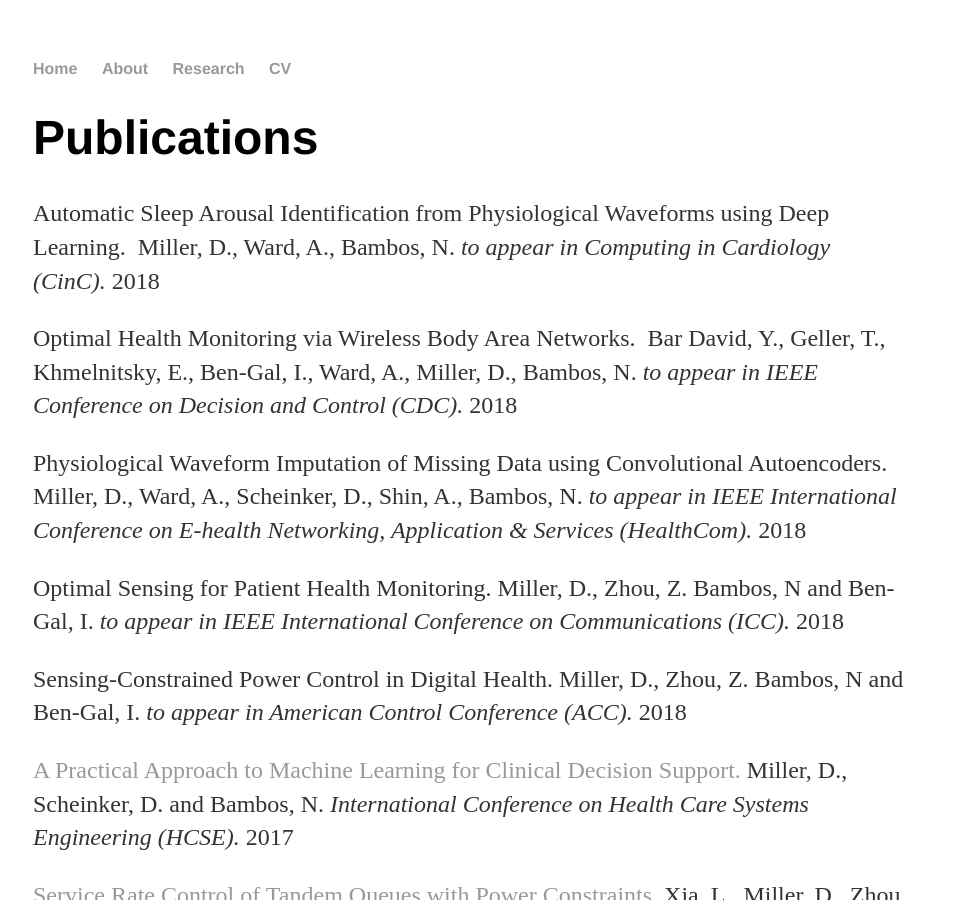
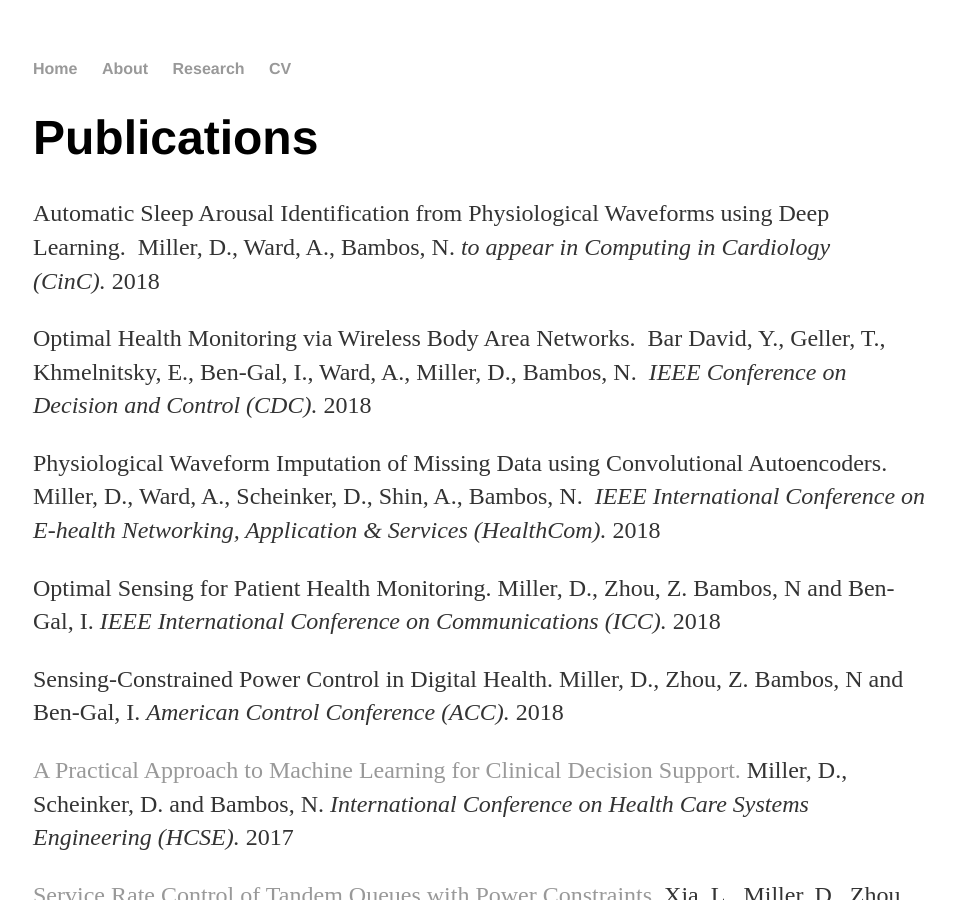
Before and after one commit to danielroymiller/danielroymiller.github.io, a Jekyll site: the page built from research/index.html, in a window 1280 px wide and 900 px high. Shown: the whole window, without its empty margins (159-1114 px from the left). Built offline with Jekyll 4.4.1, drawn with Linux system fonts in a browser that asks for light colours.

Commit message:
Update index.html
Cleaned up old "to appear in" and URLs

```diff
--- a/research/index.html
+++ b/research/index.html
@@ -6,37 +6,37 @@ title: Daniel Roy Miller
 	<h1>Publications</h1>
 		<p>Automatic Sleep Arousal Identification from Physiological Waveforms using Deep Learning.  Miller, D., Ward, A., Bambos, N. <em>to appear in Computing in Cardiology (CinC). </em>2018</p>
 
-		<p>Optimal Health Monitoring via Wireless Body Area Networks.  Bar David, Y., Geller, T., Khmelnitsky, E., Ben-Gal, I., Ward, A., Miller, D., Bambos, N. <em>to appear in IEEE Conference on Decision and Control (CDC). </em>2018</p>
+		<p>Optimal Health Monitoring via Wireless Body Area Networks.  Bar David, Y., Geller, T., Khmelnitsky, E., Ben-Gal, I., Ward, A., Miller, D., Bambos, N. <em> IEEE Conference on Decision and Control (CDC). </em>2018</p>
 
-		<p>Physiological Waveform Imputation of Missing Data using Convolutional Autoencoders. Miller, D., Ward, A., Scheinker, D., Shin, A., Bambos, N. <em>to appear in IEEE International Conference on E-health Networking, Application &amp; Services (HealthCom). </em>2018</p>
+		<p>Physiological Waveform Imputation of Missing Data using Convolutional Autoencoders. Miller, D., Ward, A., Scheinker, D., Shin, A., Bambos, N. <em> IEEE International Conference on E-health Networking, Application &amp; Services (HealthCom). </em>2018</p>
 
-		<p>Optimal Sensing for Patient Health Monitoring. Miller, D., Zhou, Z. Bambos, N and Ben-Gal, I. <em>to appear in IEEE International Conference on Communications (ICC).</em> 2018</p>
+		<p>Optimal Sensing for Patient Health Monitoring. Miller, D., Zhou, Z. Bambos, N and Ben-Gal, I. <em> IEEE International Conference on Communications (ICC).</em> 2018</p>
 
-		<p>Sensing-Constrained Power Control in Digital Health. Miller, D., Zhou, Z. Bambos, N and Ben-Gal, I. <em>to appear in American Control Conference (ACC).</em> 2018</p>
+		<p>Sensing-Constrained Power Control in Digital Health. Miller, D., Zhou, Z. Bambos, N and Ben-Gal, I. <em> American Control Conference (ACC).</em> 2018</p>
 
-		<p><a href=\"https://link.springer.com/chapter/10.1007/978-3-319-66146-9_10\">A Practical Approach to Machine Learning for Clinical Decision Support.</a> Miller, D., Scheinker, D. and Bambos, N. <em>International Conference on Health Care Systems Engineering (HCSE).</em> 2017</p>
+		<p><a href="https://link.springer.com/chapter/10.1007/978-3-319-66146-9_10">A Practical Approach to Machine Learning for Clinical Decision Support.</a> Miller, D., Scheinker, D. and Bambos, N. <em>International Conference on Health Care Systems Engineering (HCSE).</em> 2017</p>
 
-		<p><a href=\"http://ieeexplore.ieee.org/abstract/document/7870586/\">Service Rate Control of Tandem Queues with Power Constraints.</a> Xia, L., Miller, D., Zhou, Z. and Bambos, N. <em>IEEE Transactions on Automatic Control (TAC).</em> 2017</p>
+		<p><a href="http://ieeexplore.ieee.org/abstract/document/7870586/">Service Rate Control of Tandem Queues with Power Constraints.</a> Xia, L., Miller, D., Zhou, Z. and Bambos, N. <em>IEEE Transactions on Automatic Control (TAC).</em> 2017</p>
 
-		<p><a href=\"http://ieeexplore.ieee.org/abstract/document/7876157/\">Dynamic Control of Data Center Network and Computation Resources.</a> Miller, D., Xia, L., Zhou, Z. and Bambos, N. <em>International Conference on Computing, Networking and Communications (ICNC).</em> 2017</p>
+		<p><a href="http://ieeexplore.ieee.org/abstract/document/7876157/">Dynamic Control of Data Center Network and Computation Resources.</a> Miller, D., Xia, L., Zhou, Z. and Bambos, N. <em>International Conference on Computing, Networking and Communications (ICNC).</em> 2017</p>
 
-		<p><a href=\"https://link.springer.com/article/10.1007/s41060-017-0055-0\">Improving Predictions of Pediatric Surgical Durations with Supervised Learning.</a> Master, N., Zhou, Z., Miller, D., Scheinker, D., Bambos, N. and Glynn, P. <em>International Journal of Data Science and Analytics.</em> 2017</p>
+		<p><a href="https://link.springer.com/article/10.1007/s41060-017-0055-0">Improving Predictions of Pediatric Surgical Durations with Supervised Learning.</a> Master, N., Zhou, Z., Miller, D., Scheinker, D., Bambos, N. and Glynn, P. <em>International Journal of Data Science and Analytics.</em> 2017</p>
 
-		<p><a href=\"http://ieeexplore.ieee.org/abstract/document/7796931/\">Detecting Inaccurate Predictions of Pediatric Surgical Durations.</a> Zhou, Z., Miller, D., Master, N., Scheinker, D., Bambos, N. and Glynn, P. <em>IEEE International Conference on Data Science and Advanced Analytics (DSAA).</em> 2016</p>
+		<p><a href="http://ieeexplore.ieee.org/abstract/document/7796931/">Detecting Inaccurate Predictions of Pediatric Surgical Durations.</a> Zhou, Z., Miller, D., Master, N., Scheinker, D., Bambos, N. and Glynn, P. <em>IEEE International Conference on Data Science and Advanced Analytics (DSAA).</em> 2016</p>
 
-		<p><a href=\"http://ieeexplore.ieee.org/abstract/document/7841551/\">A Stochastic Stability Characterization of the FM Algorithm in Random Wireless Networks.</a> Zhou, Z., Miller, D., Glynn, P. and Bambos, N. <em>IEEE Global Communications Conference (GLOBECOM).</em> 2016</p>
+		<p><a href="http://ieeexplore.ieee.org/abstract/document/7841551/">A Stochastic Stability Characterization of the FM Algorithm in Random Wireless Networks.</a> Zhou, Z., Miller, D., Glynn, P. and Bambos, N. <em>IEEE Global Communications Conference (GLOBECOM).</em> 2016</p>
 
-		<p><a href=\"http://ieeexplore.ieee.org/abstract/document/7417302/\">Scalable Data Center Power Management via a Global Stress Signal.</a> Miller, D., Masters, N., Zhou, Z. and Bambos, N.. <em>IEEE Global Communications Conference (GLOBECOM).</em> 2015</p>
+		<p><a href="http://ieeexplore.ieee.org/abstract/document/7417302/">Scalable Data Center Power Management via a Global Stress Signal.</a> Miller, D., Masters, N., Zhou, Z. and Bambos, N.. <em>IEEE Global Communications Conference (GLOBECOM).</em> 2015</p>
 
 
 	<h1>Other Research</h1>
-		<p><a href=\"http://cs229.stanford.edu/proj2015/288_report.pdf\">Reducing False Arrhythmia Alarms in the Intensive Care Unit.</a>  Ward, A., Miller, D. and Miller, K.  <em>Final course project for CS 229: Machine Learning, (Stanford University).</em> 2015</p>
+		<p><a href="http://cs229.stanford.edu/proj2015/288_report.pdf">Reducing False Arrhythmia Alarms in the Intensive Care Unit.</a>  Ward, A., Miller, D. and Miller, K.  <em>Final course project for CS 229: Machine Learning, (Stanford University).</em> 2015</p>
 
-		<p><a href=\"https://www.samsi.info/wp-content/uploads/2016/03/group_1_may2013.pdf\">Modeling Annual Eastern U.S. Tropical Cyclone Landfall Counts.</a>  Gardner, N., &amp; Miller, D. and Zhou, J.  <em>Undergraduate Modeling Workshop presentation, SAMSI.</em>  2013</p>
+		<p><a href="https://www.samsi.info/wp-content/uploads/2016/03/group_1_may2013.pdf">Modeling Annual Eastern U.S. Tropical Cyclone Landfall Counts.</a>  Gardner, N., &amp; Miller, D. and Zhou, J.  <em>Undergraduate Modeling Workshop presentation, SAMSI.</em>  2013</p>
 
-		<p><a href=\"http://oaktrust.library.tamu.edu/handle/1969.1/154470\">Powering Your Water Heater Using Solar Energy.</a>  Miller, D.  <em>Undergraduate Thesis, Texas A&amp;M University.</em> Honorable Mention for Best Thesis in Science, Technology, Engineering, and Mathematics.  2013</p>
+		<p><a href="http://oaktrust.library.tamu.edu/handle/1969.1/154470">Powering Your Water Heater Using Solar Energy.</a>  Miller, D.  <em>Undergraduate Thesis, Texas A&amp;M University.</em> Honorable Mention for Best Thesis in Science, Technology, Engineering, and Mathematics.  2013</p>
 
-		<p><a href=\"http://launch.tamu.edu/Undergraduate-Research/Explorations/Archived-Volumes/Volume-4\">Powering Your Water Heater Using Solar Energy.</a> Miller, D.  <em>Explorations: The Texas A&amp;M Undergraduate Research Journal, 4 , 42-46. </em> 2012</p>
+		<p><a href="http://launch.tamu.edu/Undergraduate-Research/Explorations/Archived-Volumes/Volume-4">Powering Your Water Heater Using Solar Energy.</a> Miller, D.  <em>Explorations: The Texas A&amp;M Undergraduate Research Journal, 4 , 42-46. </em> 2012</p>
 
-		<p><a href=\"http://www.youtube.com/watch?v=EF5Wvi_Iiy4\">An Introduction to Chaos Theory with the Lorenz Attractor.</a>  Miller, D.  <em>First place entry in the Texas A&amp;M University Writing Center Video Competition.</em>  2012</p>
+		<p><a href="http://www.youtube.com/watch?v=EF5Wvi_Iiy4">An Introduction to Chaos Theory with the Lorenz Attractor.</a>  Miller, D.  <em>First place entry in the Texas A&amp;M University Writing Center Video Competition.</em>  2012</p>
 </div><!-- /.blurb -->
```
